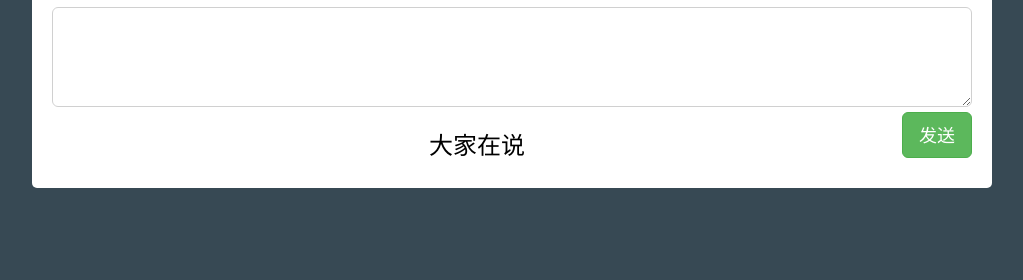
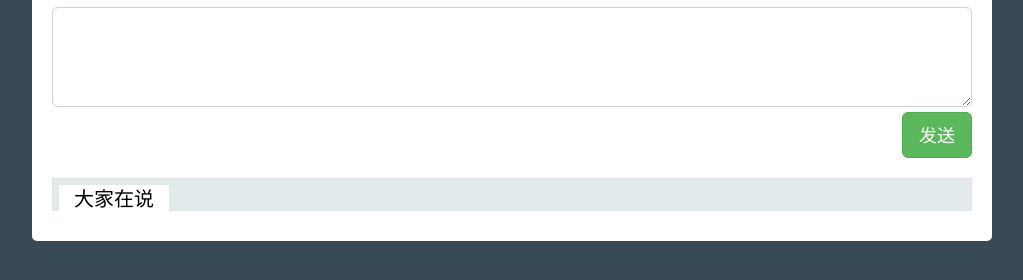
Before and after one commit to upcyiban/deliciousfood, a plain HTML site: page discuss.html in a window 1280 px wide. Shown: the part 76-356 px from the top of the page, without its empty margins (128-1151 px from the left). Drawn offline with Linux system fonts and the light colour scheme.

Commit message:
no message

```diff
--- a/css/style.css
+++ b/css/style.css
@@ -268,6 +268,7 @@ li {
   font-size: 30px;
   color:black;
   text-align: left;
+  overflow: hidden;
 }
 .f-text{
   color:#777;
@@ -283,10 +284,24 @@ li {
 .button-disscuss{
   float: right;
 }
+.body-disscuss h3 {
+  position:relative;
+  height:33px;
+  font-size:14px;
+  font-weight:400;
+  background:#e3eaec;
+  border:1px solid #dee4e7;
+}
 .body-disscuss h3 span{
-  text-align: left;
-  color: black;
-
+  position:absolute;
+  left:6px;
+  top:6px;
+  background:#fff;
+  line-height:28px;
+  display:inline-block;
+  padding:0 15px;
+  color:black;
+  font-size: 20px;
 }
 @media screen and (max-width: 990px){
    .pricingTable{ margin-bottom: 25px; }
--- a/discuss.html
+++ b/discuss.html
@@ -13,7 +13,7 @@
 	<div class="body-disscuss">
 		<p class="p">来，说说你的感想</p>
 		<div><textarea class="f-text"></textarea></div>
-		<button class="btn btn-success btn-lg button-disscuss">发送</button>
+		<p class="p"><button class="btn btn-success btn-lg button-disscuss">发送</button></p>
 		<h3><span>大家在说</span></h3>
 	</div>
 </body>
```
